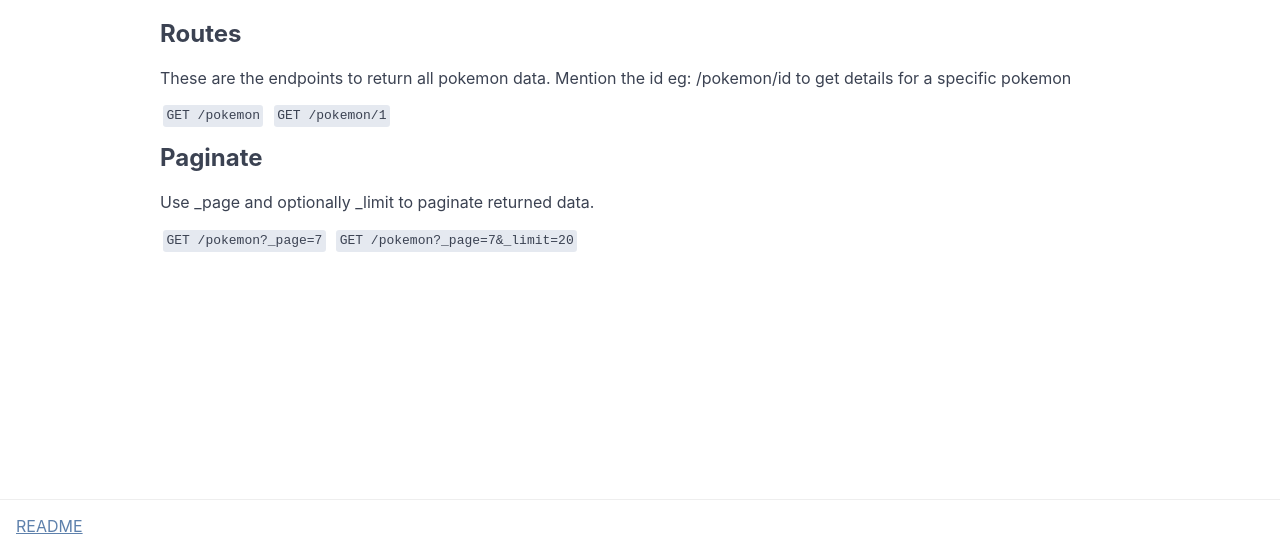
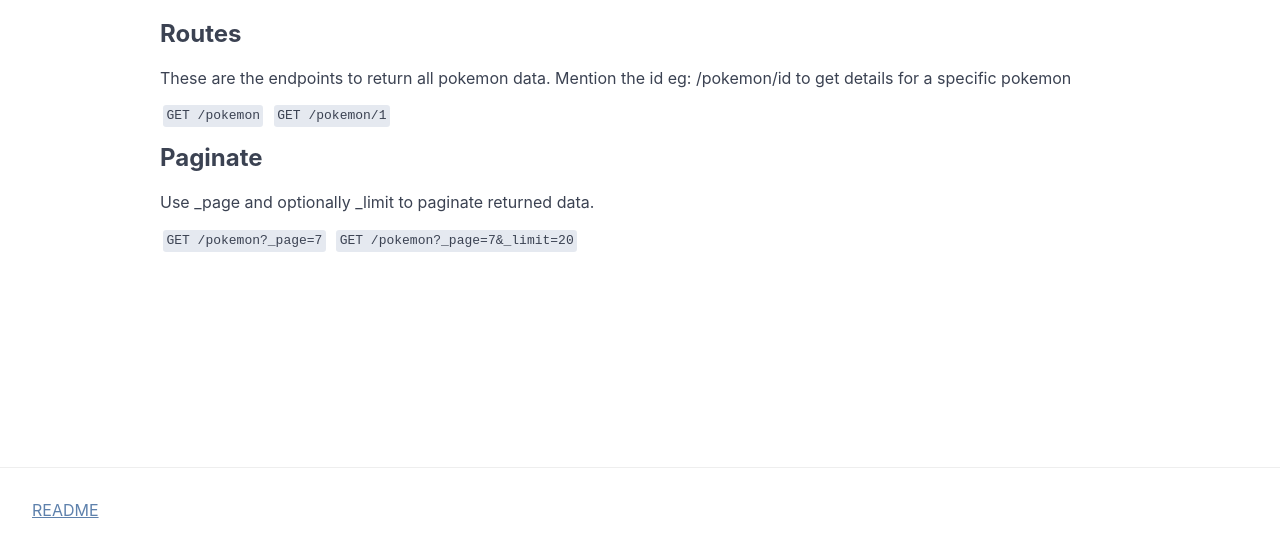
Before and after one commit to balub/pokemon-mock-api, a website: page public/index.html in a window 1280 px wide. Shown: the part 248-800 px from the top of the page. Drawn offline with Linux system fonts and the light colour scheme; no server answers.

Commit message:
changed styling3

```diff
--- a/public/style.css
+++ b/public/style.css
@@ -65,7 +65,7 @@ footer {
 }
 
 footer p {
-  margin:auto;
+  margin-left:16px;
 }
 
 h1 {
```
